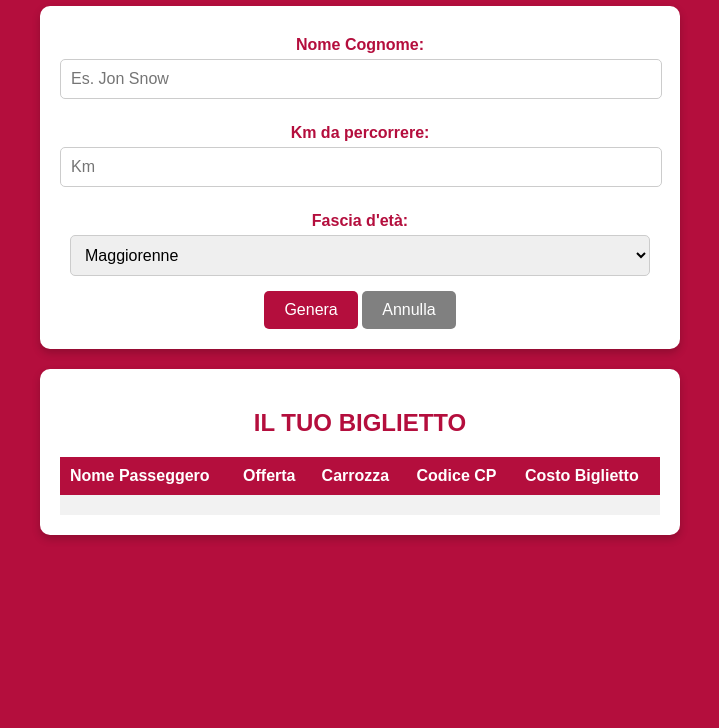
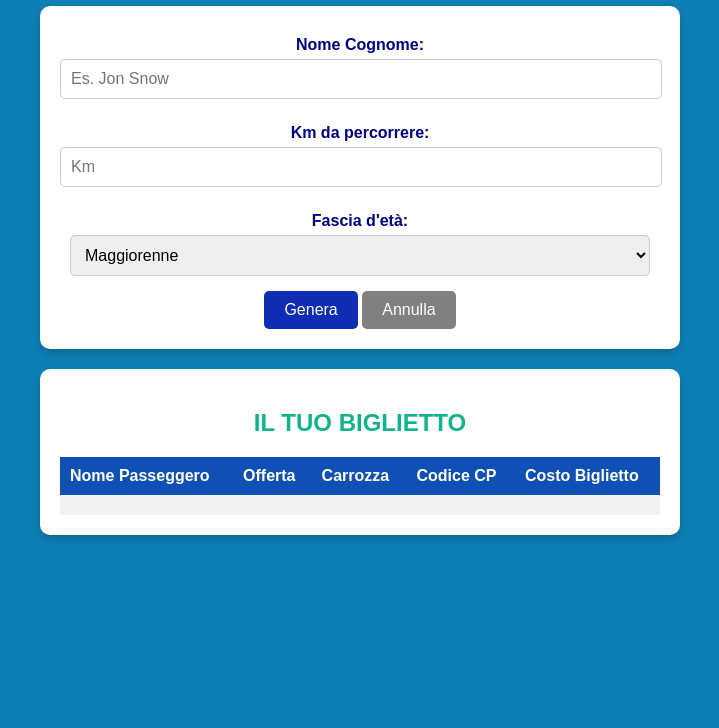
Before and after one commit to Nicole-Villon-Alejandro/js-biglietto-treno-form, a plain HTML site: page index.html in a window 1280 px wide. Shown: the part 72-800 px from the top of the page, without its empty margins (280-999 px from the left). Drawn offline with Linux system fonts and the light colour scheme.

Commit message:
add:changes style

```diff
--- a/style.css
+++ b/style.css
@@ -1,6 +1,6 @@
 body {
     font-family: Arial, sans-serif;
-    background-color: #b40e3d;
+    background-color: #0e7fb4;
     color: white;
     text-align: center;
     margin: 0;
@@ -13,7 +13,7 @@ h1 {
 
 form {
     background-color: white;
-    color: #b40e3d;
+    color: rgb(0, 2, 128);
     border-radius: 10px;
     padding: 20px;
     max-width: 600px;
@@ -37,7 +37,7 @@ input, select {
 }
 
 button {
-    background-color: #b40e3d;
+    background-color: #0e2cb4;
     color: white;
     padding: 10px 20px;
     border: none;
@@ -60,7 +60,7 @@ button:hover {
 
 #output {
     background-color: white;
-    color: #b40e3d;
+    color: #0eb48b;
     border-radius: 10px;
     padding: 20px;
     max-width: 600px;
@@ -79,7 +79,7 @@ th, td {
 }
 
 th {
-    background-color: #b40e3d;
+    background-color: #0e50b4;
     color: white;
 }
 
```
